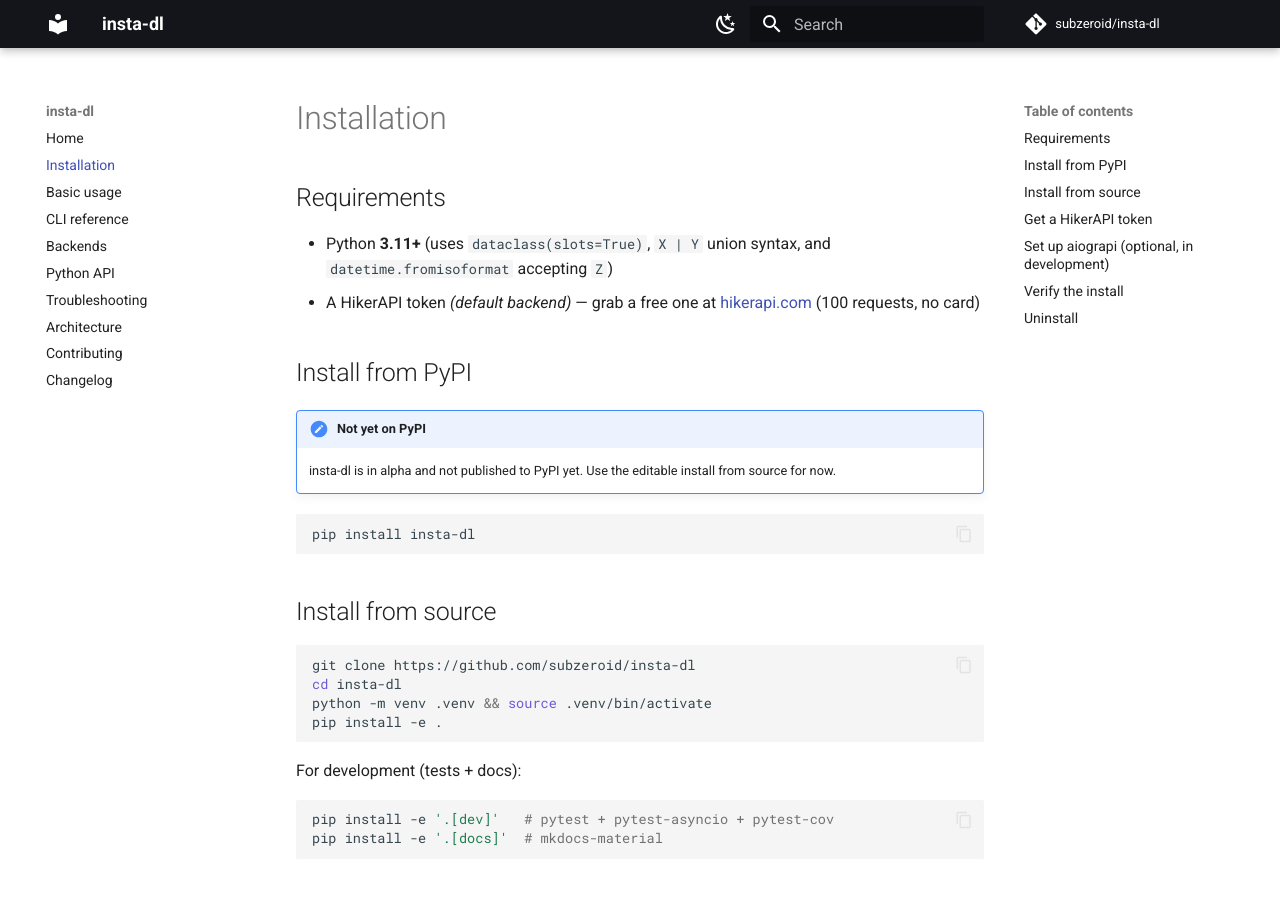
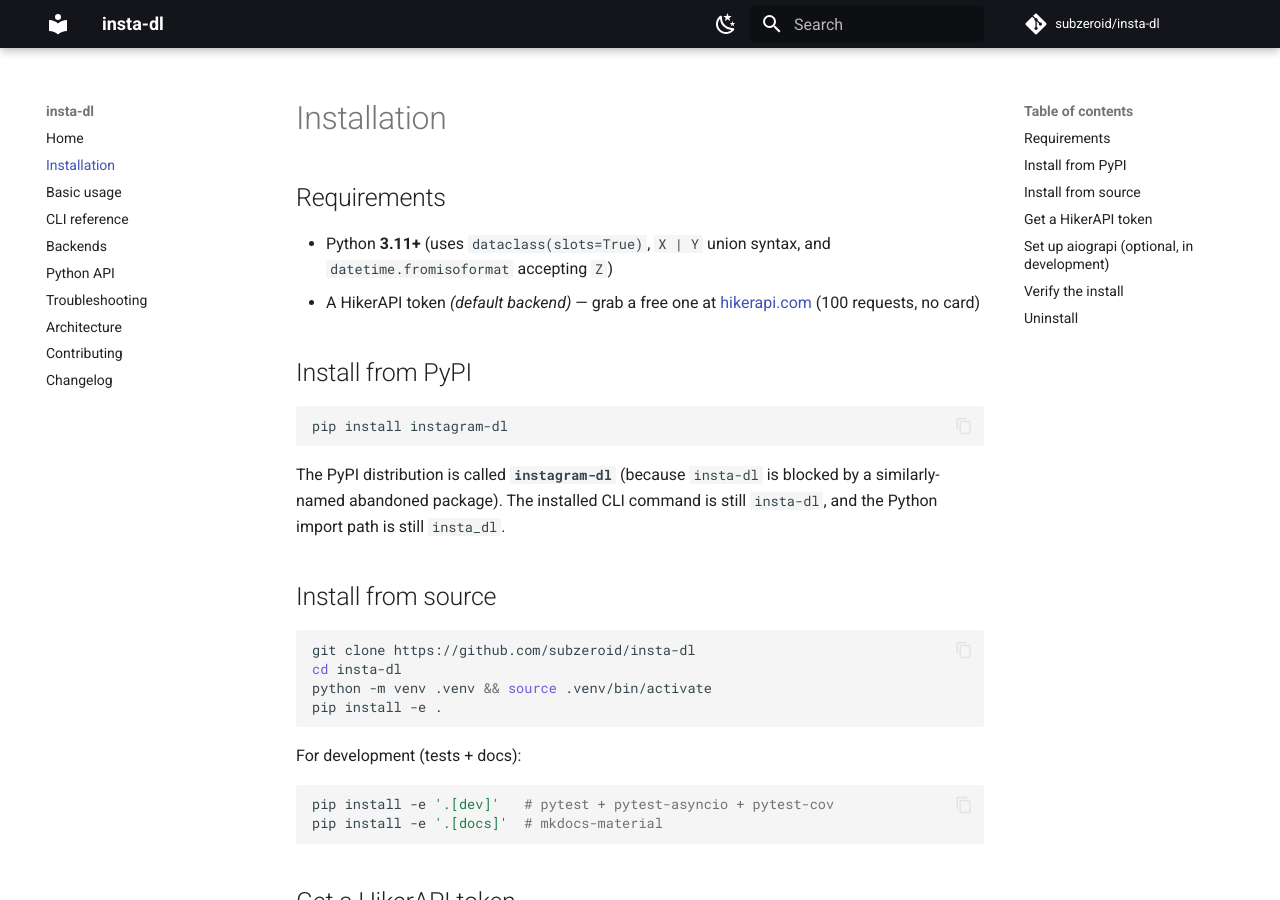
Before and after one commit to subzeroid/insta-dl, an MkDocs documentation site: the page built from docs/installation.md, in a window 1280 px wide and 900 px high. Built offline with MkDocs 1.6.1 and Material for MkDocs 9.7.7, drawn with Linux system fonts in a browser that asks for light colours; comment, search, counter and statistics services are not loaded.

Commit message:
chore(release): rename PyPI distribution to instagram-dl
PyPI rejected "insta-dl" as too similar to an existing (abandoned)
"instadl" project. Keep the repo name, CLI command (`insta-dl`), and
Python import path (`insta_dl`) as-is; only the PyPI distribution name
changes. Users install via `pip install instagram-dl` and get the
`insta-dl` command.

````diff
--- a/docs/installation.md
+++ b/docs/installation.md
@@ -7,12 +7,11 @@
 
 ## Install from PyPI
 
-!!! note "Not yet on PyPI"
-    insta-dl is in alpha and not published to PyPI yet. Use the editable install from source for now.
+```bash
+pip install instagram-dl
+```
 
-```bash
-pip install insta-dl
-```
+The PyPI distribution is called **`instagram-dl`** (because `insta-dl` is blocked by a similarly-named abandoned package). The installed CLI command is still `insta-dl`, and the Python import path is still `insta_dl`.
 
 ## Install from source
 
@@ -70,5 +69,5 @@ You should see one `.mp4` (or `.jpg`) and one `.json` sidecar with the post date
 ## Uninstall
 
 ```bash
-pip uninstall insta-dl
+pip uninstall instagram-dl
 ```
--- a/pyproject.toml
+++ b/pyproject.toml
@@ -3,7 +3,7 @@ requires = ["hatchling"]
 build-backend = "hatchling.build"
 
 [project]
-name = "insta-dl"
+name = "instagram-dl"
 version = "0.0.1"
 description = "Async Instagram downloader CLI — profiles, posts, reels, stories, highlights, hashtags, comments. Pluggable backends (HikerAPI / aiograpi)."
 readme = "README.md"
````
Also changed, not shown: README.md (+1 -1 lines).
